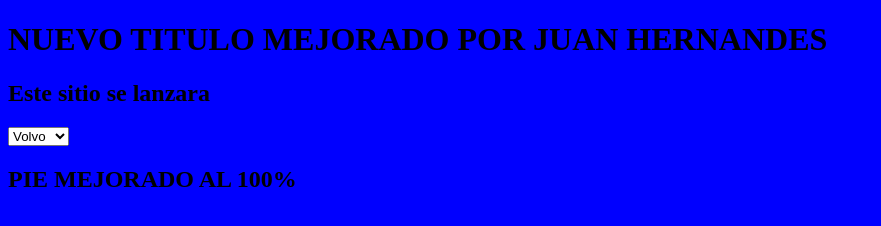
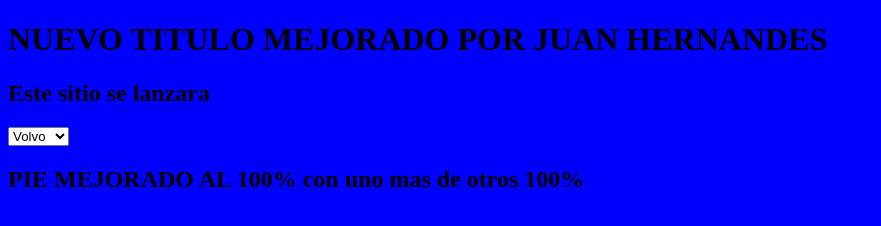
Before and after one commit to ANT07/curso_git, a plain HTML site: page index.html in a window 1280 px wide. Shown: the whole page, without its empty margins (0-881 px from the left). Drawn offline with Linux system fonts and the light colour scheme.

Commit message:
CAMBIA LA GRAMATICA

```diff
--- a/index.html
+++ b/index.html
@@ -12,6 +12,6 @@
 		  <option label="csdcx" value="3" />
 
 		</select>
-		<h2>PIE MEJORADO AL 100%</h2>
+		<h2>PIE MEJORADO AL 100% con uno mas de otros 100%</h2>
 	</body>
 </html>
```
